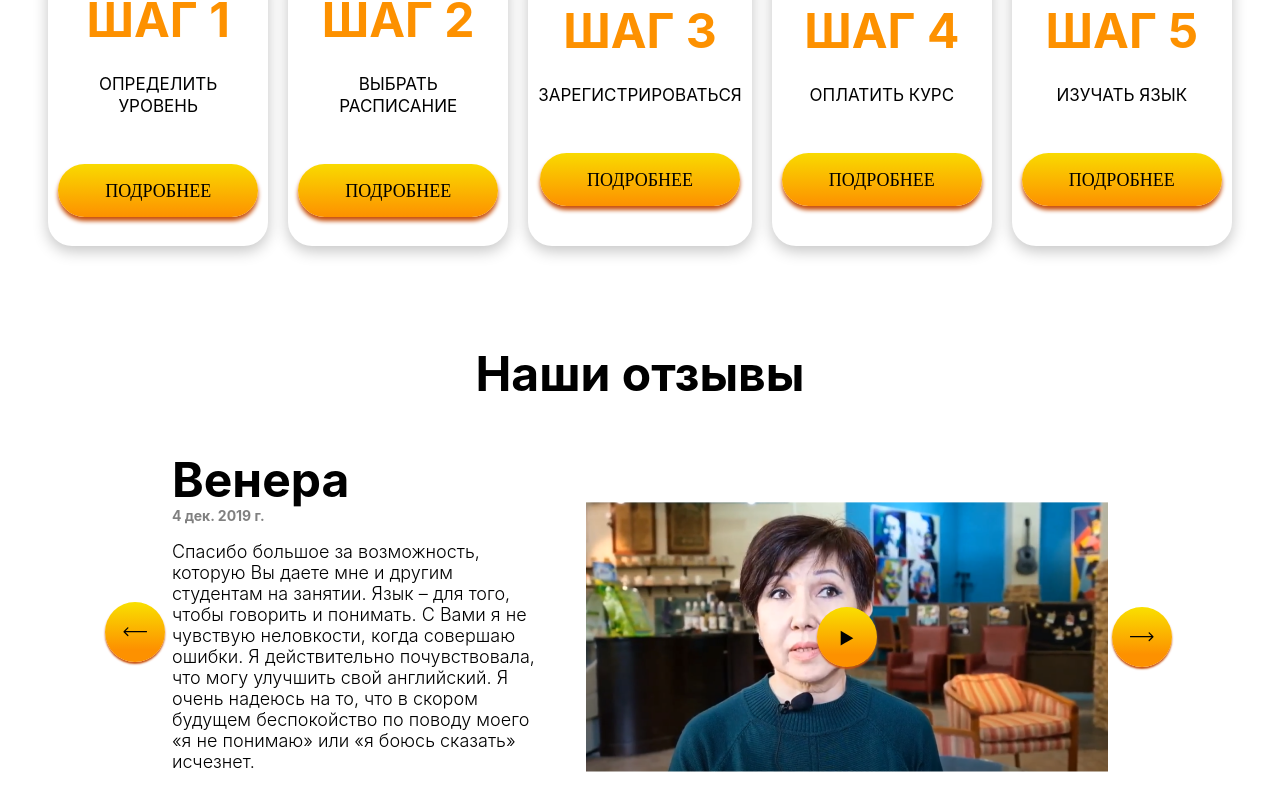
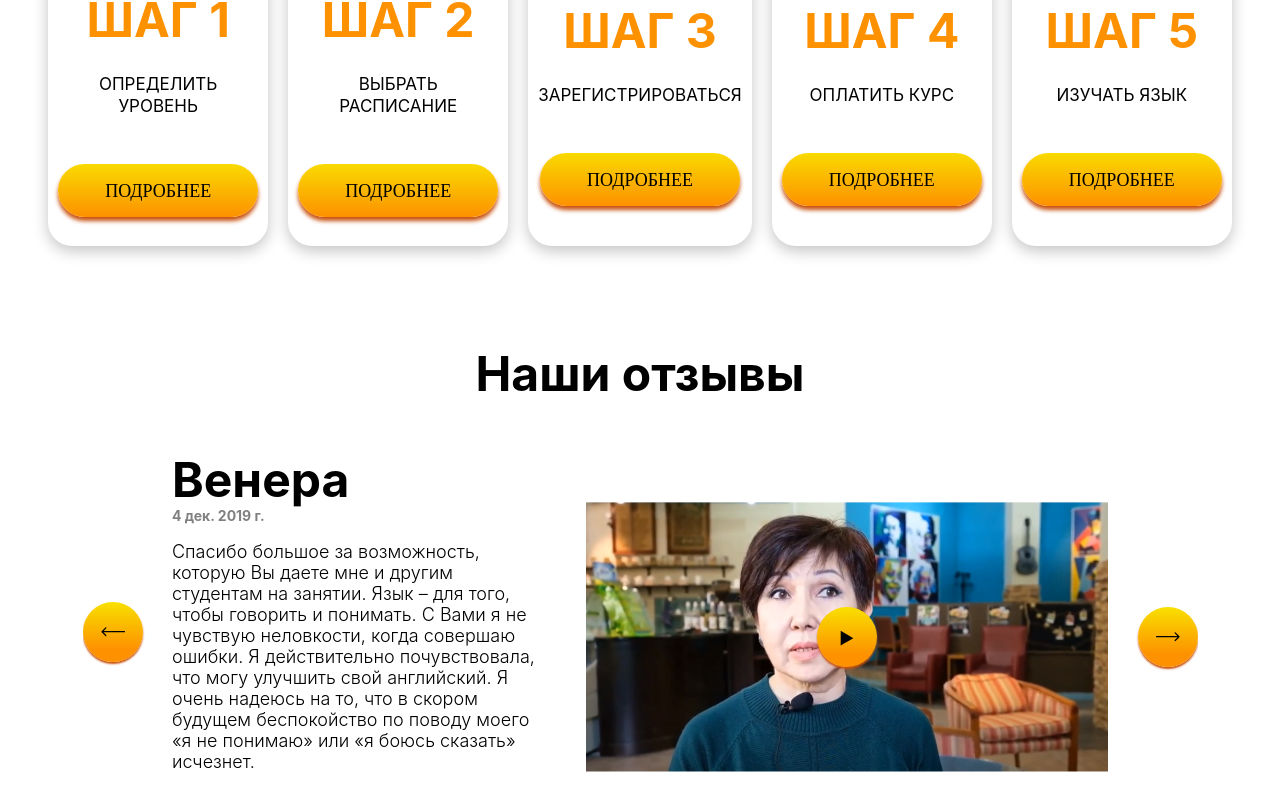
Before and after one commit to skripkin/ssv, a React (Create React App) app: page / in a window 1280 px wide. Shown: the part 1957-2768 px from the top of the page. Built offline with nearby package versions, Linux system fonts and the light colour scheme; the HTML template or start-up script is replaced by a standard one.

Commit message:
responsive to slider

```diff
--- a/src/components/review/style.ts
+++ b/src/components/review/style.ts
@@ -16,6 +16,9 @@ export const TextContainer = styled.div`
   bottom: 50px;
   margin-right: 34px;
   margin-bottom: 34px;
+  @media (max-width: 1102px) {
+    margin-right: 20px;
+  }
   @media (max-width: 1000px) {
     margin: 0;
     bottom: 0;
@@ -34,6 +37,9 @@ export const Title = styled.p`
     margin-top: 15px;
     margin-bottom: 12px;
   }
+  @media (max-width: 418px) {
+    font-size: 40px;
+  }
 `;
 
 export const SubTitle = styled.p`
@@ -45,9 +51,29 @@ export const SubTitle = styled.p`
   font-size: 18px;
   line-height: 21px;
   color: ${colors.black};
+  @media (max-width: 1051px) {
+    width: 300px;
+    margin-right: 20px;
+  }
   @media (max-width: 1000px) {
     width: 500px;
     margin: 0 auto;
+  }
+  @media (max-width: 510px) {
+    width: 450px;
+    height: 160px;
+  }
+  @media (max-width: 480px) {
+    width: 400px;
+    height: 200px;
+  }
+  @media (max-width: 418px) {
+    width: 340px;
+    height: 300px;
+  }
+  @media (max-width: 364px) {
+    width: 300px;
+    height: 300px;
   }
 `;
 
@@ -89,8 +115,25 @@ export const Ellipse = styled.button`
     width: 14px;
     heigth: 14px;
   }
+  @media (max-width: 418px) {
+    width: 50px;
+    height: 50px;
+  }
 `;
 
 export const Image = styled.img`
   display: block;
+  @media (max-width: 1078px) {
+    width: 500px;
+  }
+  @media (max-width: 1051px) {
+    margin-left: -30px;
+    width: auto;
+  }
+  @media (max-width: 1000px) {
+    margin: 0;
+  }
+  @media (max-width: 418px) {
+    width: 400px;
+  }
 `;
--- a/src/components/slider/slider.tsx
+++ b/src/components/slider/slider.tsx
@@ -67,12 +67,22 @@ const Slider = () => {
             />
           </div>
         </SwiperSlide>
-        <button className="slidePrev" ref={navPrevRef} onClick={() => goPrev()}>
-          <Arrow2 />
-        </button>
-        <button className="slideNext" ref={navNextRef} onClick={() => goNext()}>
-          <Arrow2 />
-        </button>
+        <div className="container-btn">
+          <button
+            className="slidePrev"
+            ref={navPrevRef}
+            onClick={() => goPrev()}
+          >
+            <Arrow2 />
+          </button>
+          <button
+            className="slideNext"
+            ref={navNextRef}
+            onClick={() => goNext()}
+          >
+            <Arrow2 />
+          </button>
+        </div>
       </Swiper>
     </div>
   );
--- a/src/components/slider/styles.css
+++ b/src/components/slider/styles.css
@@ -1,3 +1,7 @@
+* {
+  box-sizing: border-box;
+}
+
 .swiper {
   width: 100%;
   height: 100%;
@@ -15,28 +19,20 @@
 @media (max-width: 1000px) {
   .swiper-slide {
     height: 550px;
+  }
+}
+
+.container-btn {
+  background-position: center;
+}
+
+@media (max-width: 694px) {
+  .container-btn {
+    display: none;
    }
 }
 
-.slideNext {
-  display: flex;
-  position: absolute;
-  transform: translate(-50%, -50%);
-  align-items: center;
-  justify-content: center;
-  top: 50%;
-  left: 95%;
-  width: 60px;
-  height: 60px;
-  font-size: 23px;
-  background: linear-gradient(180deg, #f9e000 0%, #fd9100 79.17%);
-  box-shadow: 0px 2px 2px #c8510e;
-  border-radius: 50%;
-  border: unset;
-  cursor: pointer;
-  z-index: 2;
-}
-
+.slideNext,
 .slidePrev {
   display: flex;
   position: absolute;
@@ -45,14 +41,44 @@
   justify-content: center;
   width: 60px;
   height: 60px;
-  top: 40%;
-  left: 2%;
   font-size: 23px;
   background: linear-gradient(180deg, #f9e000 0%, #fd9100 79.17%);
   box-shadow: 0px 2px 2px #c8510e;
+  background-position: center center;
   border-radius: 50%;
   border: unset;
   cursor: pointer;
   z-index: 2;
+}
+
+
+@media (max-width: 1145px) {
+  .slideNext,
+  .slidePrev {
+    width: 50px;
+    height: 50px;
+   }
+}
+
+.slideNext {
+  top: 50%;
+  right: -30px;
+}
+
+@media (max-width: 1145px) {
+  .slideNext {
+    right: -20px;
+   }
+}
+
+.slidePrev {
+  top: 40%;
+  left: 0;
   transform: scale(-1, 1);
 }
+
+@media (max-width: 1000px) {
+  .slidePrev {
+    top: 45%;
+   }
+}
--- a/src/style.ts
+++ b/src/style.ts
@@ -91,6 +91,10 @@ export const OurReview = styled.div`
 export const SliderSlide = styled.div`
   margin: 0 auto 64px;
   width: 100%;
+  @media (max-width: 1143px) {
+    padding: 0 12px;
+    margin: 0 auto;
+  }
 `;
 
 export const LeaveFeedbackButton = styled.div`
```
